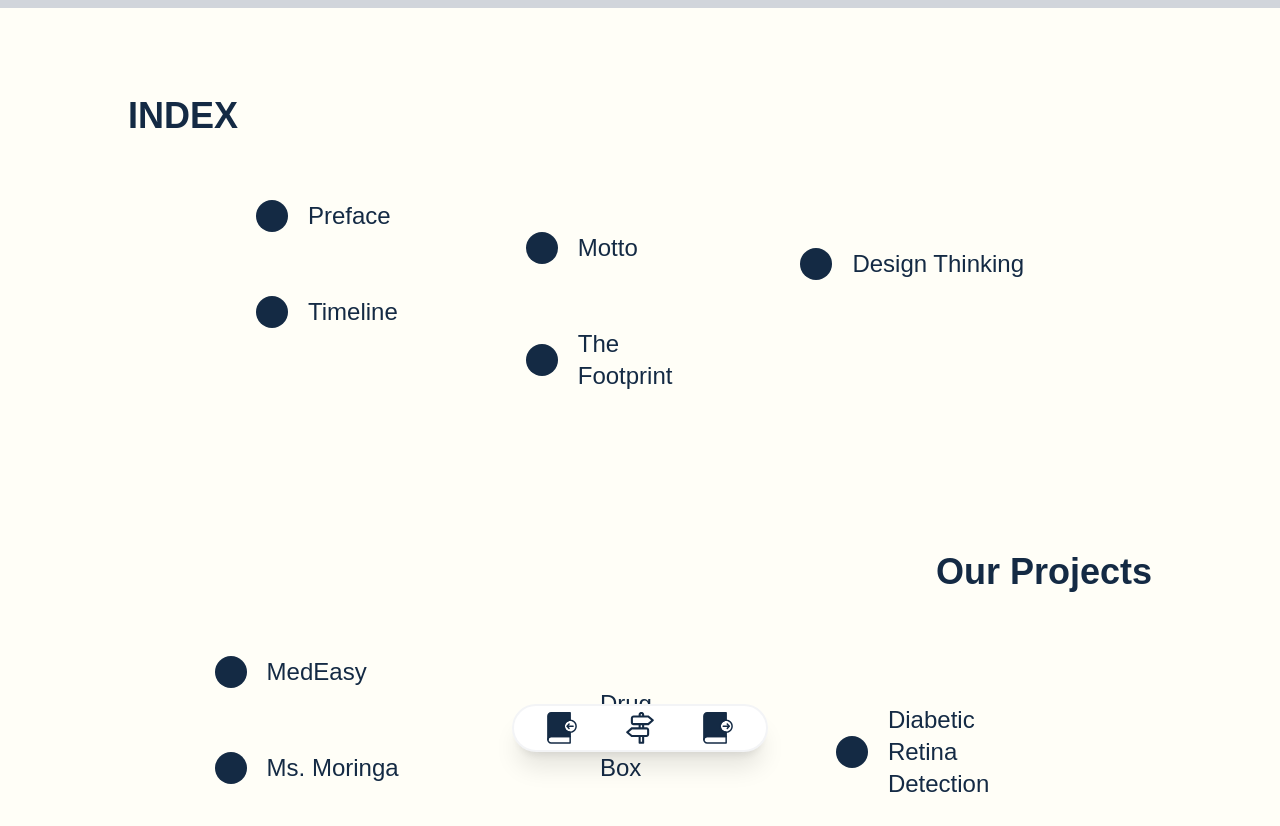
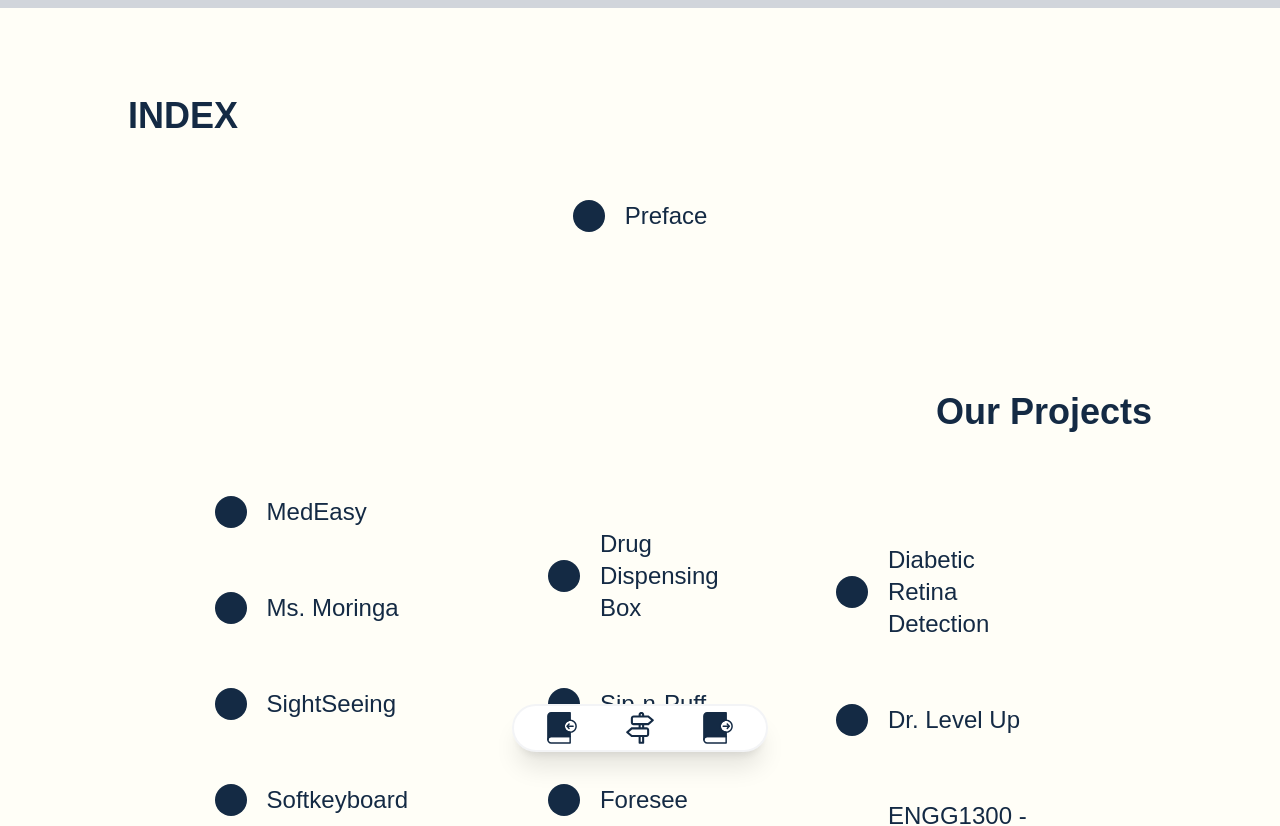
Before and after one commit to sight-hkust/book, a Next.js app: page /chapters in a window 1280 px wide. Shown: the top 826 px of the page. Built offline with nearby package versions, Linux system fonts and the light colour scheme.

Commit message:
disable certain pages temporarily

```diff
--- a/pages/chapters/index.tsx
+++ b/pages/chapters/index.tsx
@@ -23,14 +23,14 @@ export default function Chapters() {
               <span>Preface</span>
             </Link>
           </li>
-          <li className="my-16">
+          {/* <li className="my-16">
             <Link className="flex items-center" href="/timeline">
               <div className="bg-[#142a44] sm:w-8 sm:h-8 w-4 h-4 rounded-full mr-3 sm:mr-5"></div>
               <span>Timeline</span>
             </Link>
-          </li>
+          </li> */}
         </ul>
-        <ul className="mt-8">
+        {/* <ul className="mt-8">
           <li className="my-16">
             <Link className="flex items-center" href="#">
               <div className="bg-[#142a44] sm:w-8 sm:h-8 w-4 h-4 rounded-full mr-3 sm:mr-5"></div>
@@ -51,7 +51,7 @@ export default function Chapters() {
               <span>Design Thinking</span>
             </Link>
           </li>
-        </ul>
+        </ul> */}
       </div>
       <div className="mt-16 sm:mt-24 w-5/6 sm:w-4/5 mx-auto flex flex-row-reverse">
         <h1 className="font-bold text-2xl sm:text-4xl">Our Projects</h1>
```
